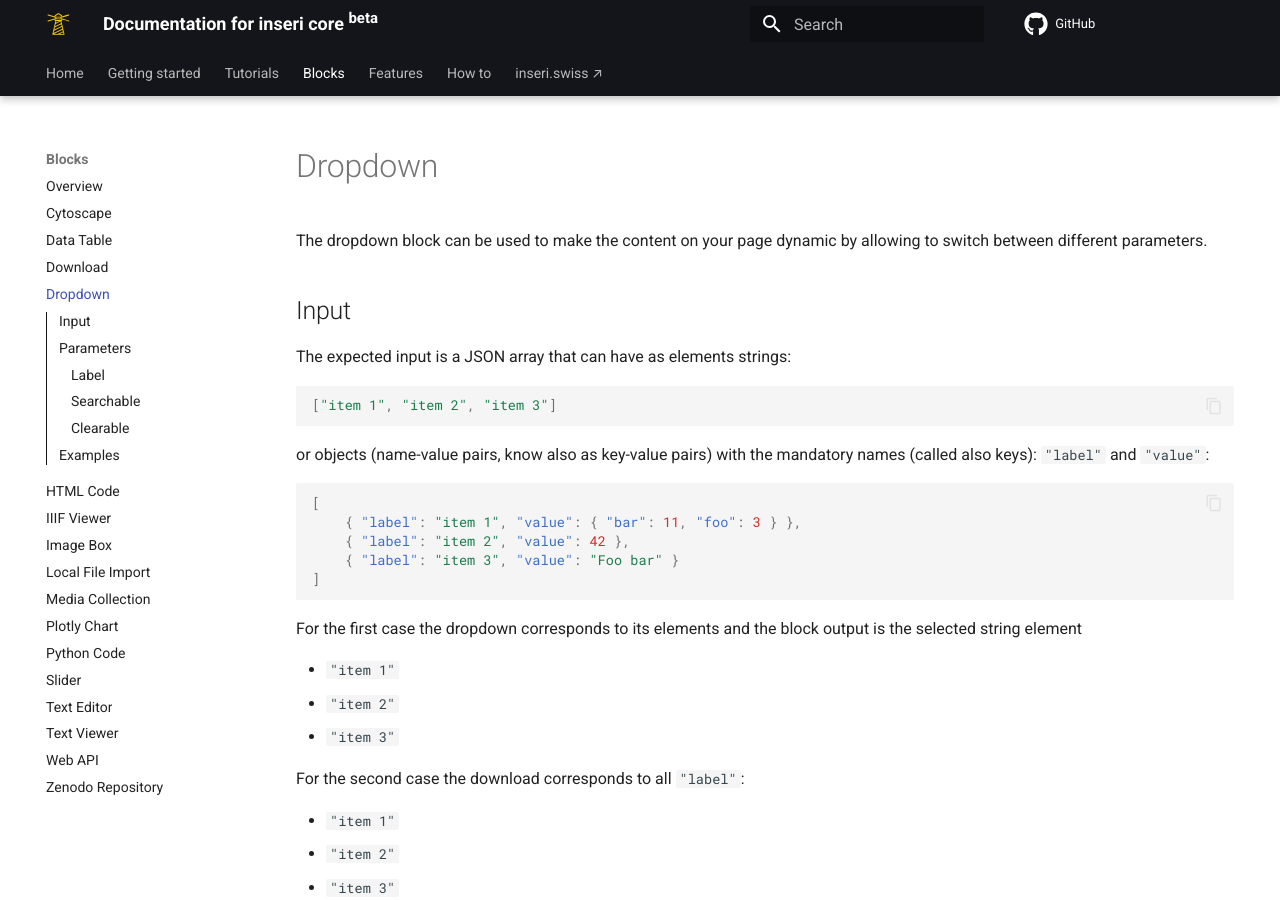
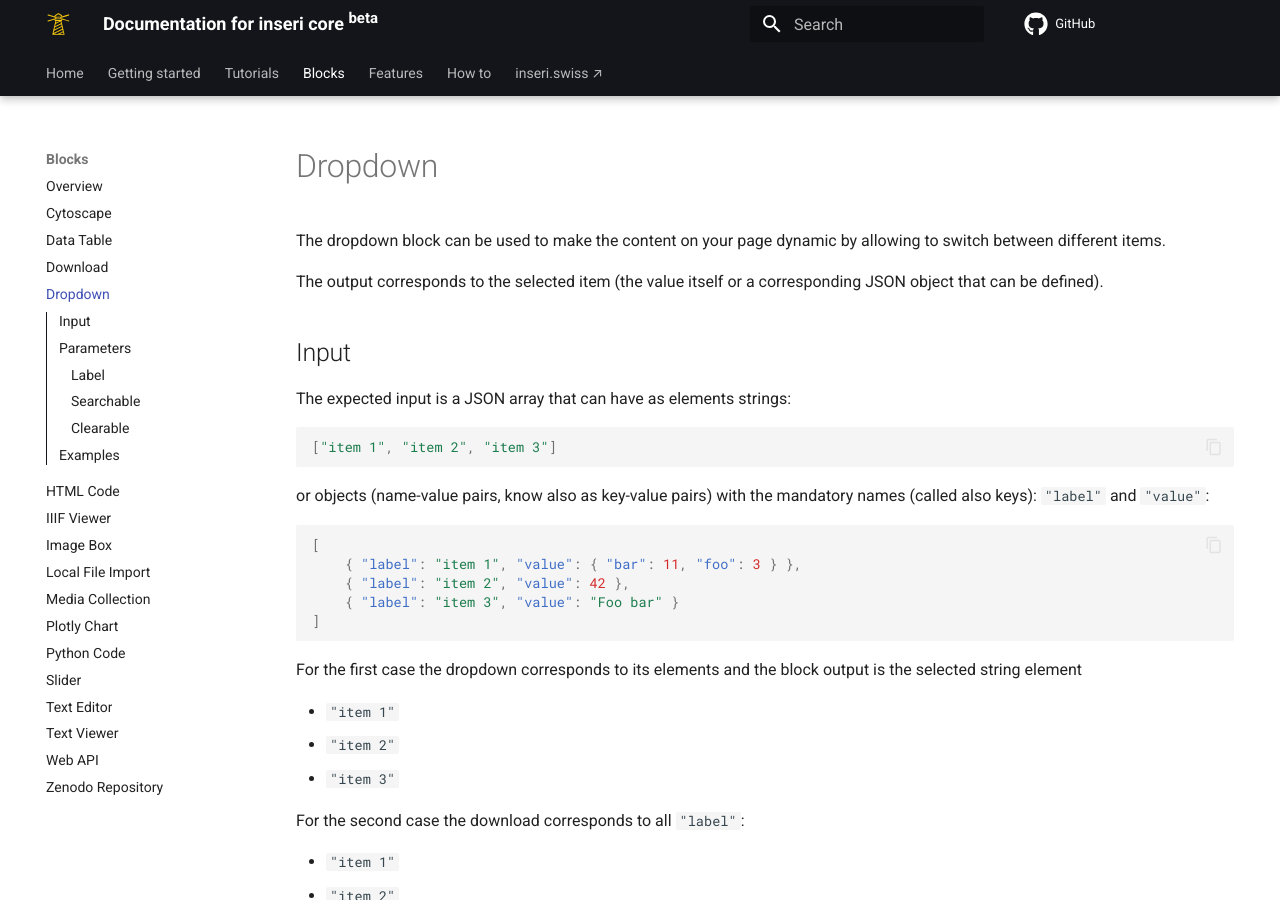
Before and after one commit to inseri-swiss/inseri-core-wp, an MkDocs documentation site: the page built from docs/blocks/dropdown.md, in a window 1280 px wide and 900 px high. Built offline with MkDocs 1.6.1 and Material for MkDocs 9.7.7, drawn with Linux system fonts in a browser that asks for light colours; comment, search, counter and statistics services are not loaded.

Commit message:
docs: add output of dropdown block

```diff
--- a/docs/blocks/dropdown.md
+++ b/docs/blocks/dropdown.md
@@ -1,6 +1,8 @@
 # Dropdown
 
-The dropdown block can be used to make the content on your page dynamic by allowing to switch between different parameters.
+The dropdown block can be used to make the content on your page dynamic by allowing to switch between different items.
+
+The output corresponds to the selected item (the value itself or a corresponding JSON object that can be defined).
 
 ## Input
 
```
